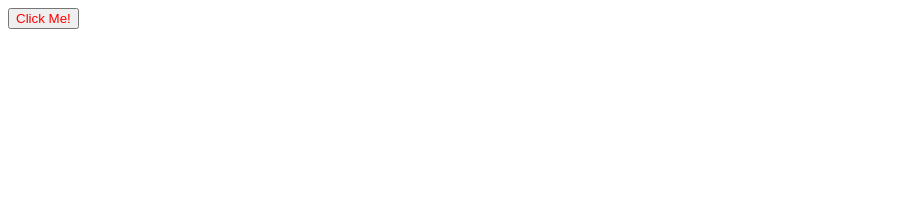
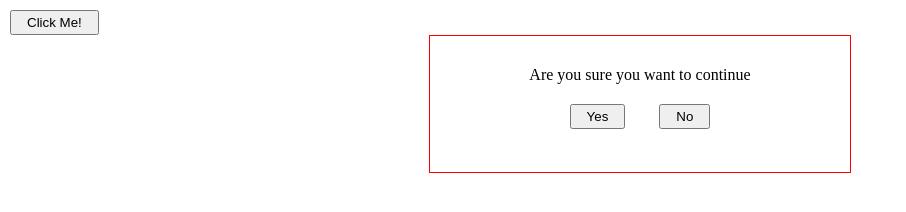
Before and after one commit to friilancer/siteMateTest, a plain HTML site: page index.html in a window 1280 px wide. Shown: the whole page, without its empty margins (0-906 px from the left). Drawn offline with Linux system fonts and the light colour scheme.

Commit message:
Feature: Modal Box Style

```diff
--- a/index.css
+++ b/index.css
@@ -1,3 +1,36 @@
+body{
+    padding: 10px;
+    margin: 0;
+}
+
 button{
-    color: red;
+    padding: 3px 15px;
+    cursor: pointer;
 }
+
+.modal{
+    width: 80vw;
+    z-index: 1;
+    margin: auto;
+    border: 1px solid red;
+    text-align: center;
+    display: grid;
+    grid-template-rows: 1fr 1fr;
+    padding: 10px;
+}
+
+.modal_header{
+    text-align: center;
+    padding: 10px;
+    margin: 10px 0;
+}
+
+.modal_body button{
+    margin: 0 15px;
+}
+
+@media screen and (min-width: 600px) {
+    .modal{
+        width: 400px;
+    }
+}
--- a/index.html
+++ b/index.html
@@ -9,6 +9,15 @@
 </head>
 <body>
     <button>Click Me!</button>
+    <div id="confirmationDialog" class="modal">
+        <div class="modal_header">
+            Are you sure you want to continue
+        </div>
+        <div class="modal_body">
+            <button>Yes</button>
+            <button>No</button>
+        </div>
+    </div>
     <script src="index.js"></script>
 </body>
 </html>
```
